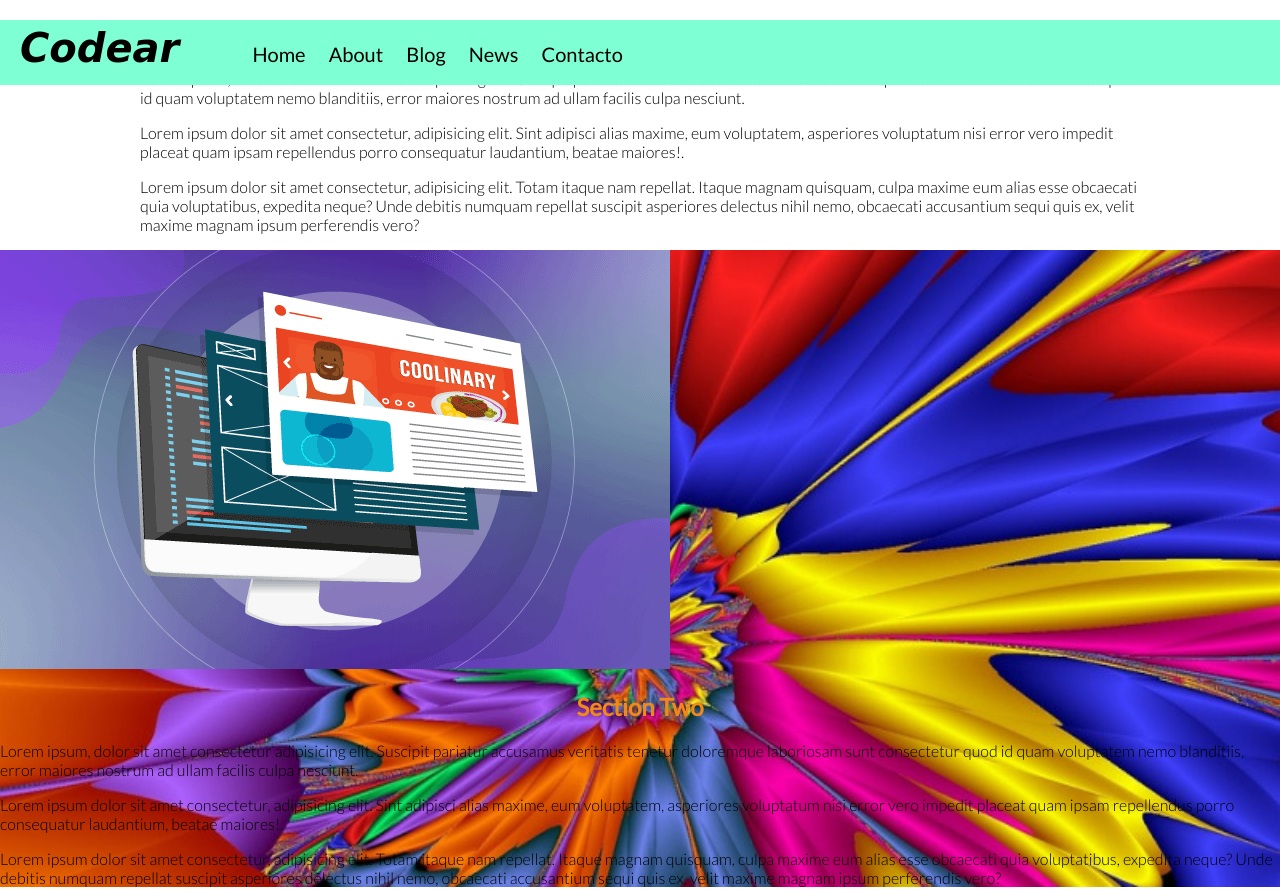
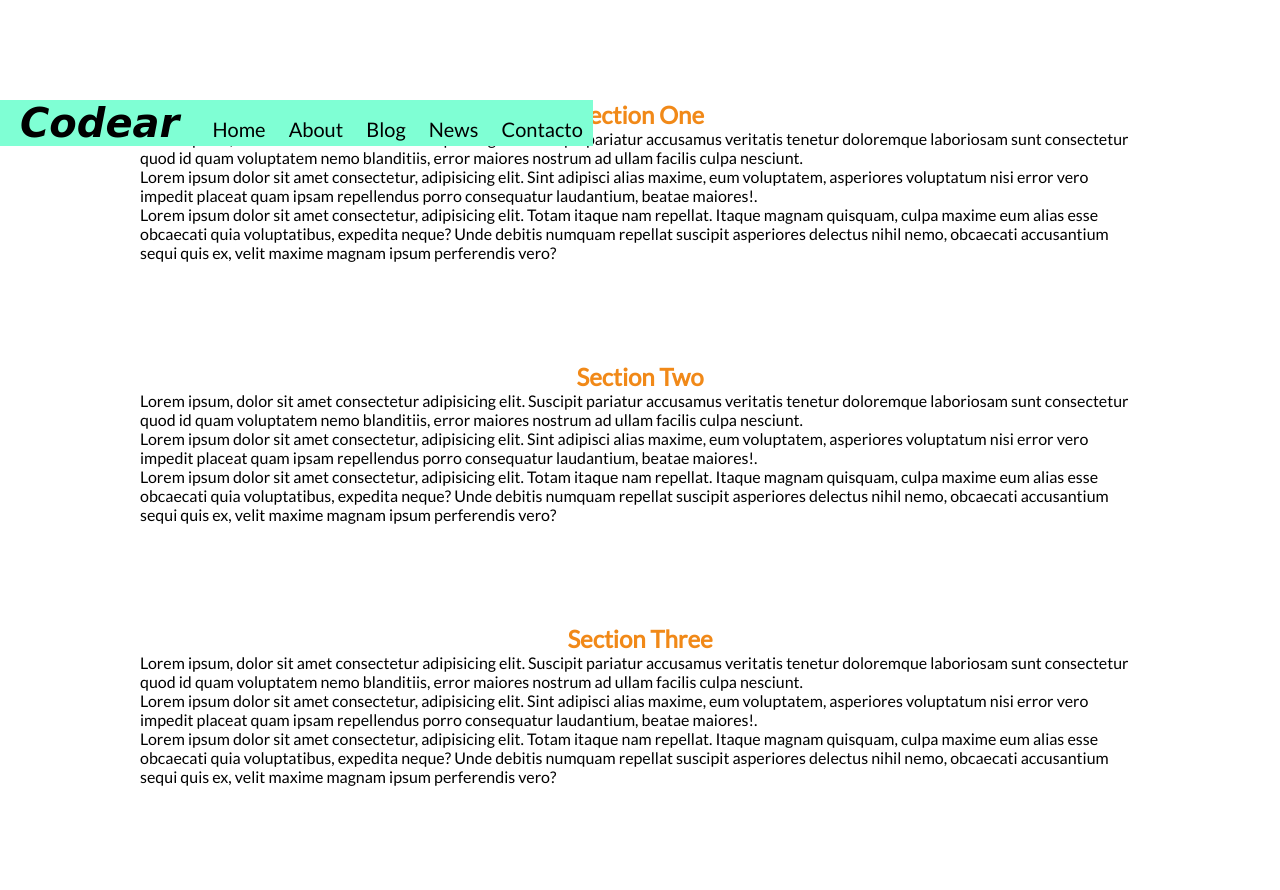
Before and after one commit to Kapee87/git-ejemplo, a plain HTML site: page index.html in a window 1280 px wide. Shown: the top 890 px of the page. Drawn offline with Linux system fonts and the light colour scheme; a web font is replaced by a local one.

Commit message:
no se que hice pero me salio

```diff
--- a/index.html
+++ b/index.html
@@ -6,11 +6,8 @@
     <meta name="viewport" content="width=device-width, initial-scale=1.0">
     <link rel="stylesheet" href="./stile.css">
     <title>Clase 2 css</title>
-</head>
-<body>
-
     <header>
-        <H1 class="logo">Codear</H1>
+        <h1 class="logo">Codear</h1>
         <nav>
             <ul>
                 <li><a href="">Home</a> </li>
@@ -21,15 +18,19 @@
             </ul>
         </nav>
     </header>
-    <main>
+</head>
+<body>
+
+
+    <main id="main">
         <section class="sections">
             <h2>Section One</h2>
             <p>Lorem ipsum, dolor sit amet consectetur adipisicing elit. Suscipit pariatur accusamus veritatis tenetur doloremque laboriosam sunt consectetur quod id quam voluptatem nemo blanditiis, error maiores nostrum ad ullam facilis culpa nesciunt. </p>
             <p>Lorem ipsum dolor sit amet consectetur, adipisicing elit. Sint adipisci alias maxime, eum voluptatem, asperiores voluptatum nisi error vero impedit placeat quam ipsam repellendus porro consequatur laudantium, beatae maiores!.</p>
             <p>Lorem ipsum dolor sit amet consectetur, adipisicing elit. Totam itaque nam repellat. Itaque magnam quisquam, culpa maxime eum alias esse obcaecati quia voluptatibus, expedita neque? Unde debitis numquam repellat suscipit asperiores delectus nihil nemo, obcaecati accusantium sequi quis ex, velit maxime magnam ipsum perferendis vero?</p>
         </section>
-        <section id="special-section">
-            <img src="./assetes/BLOG_criar-site-do-zero.png" alt=""><h2>Section Two</h2>
+        <section class="sections" id="special-section">
+            <h2>Section Two</h2>
         <p>Lorem ipsum, dolor sit amet consectetur adipisicing elit. Suscipit pariatur accusamus veritatis tenetur doloremque
             laboriosam sunt consectetur quod id quam voluptatem nemo blanditiis, error maiores nostrum ad ullam facilis culpa
             nesciunt. </p>
@@ -38,7 +39,7 @@
         <p>Lorem ipsum dolor sit amet consectetur, adipisicing elit. Totam itaque nam repellat. Itaque magnam quisquam, culpa
             maxime eum alias esse obcaecati quia voluptatibus, expedita neque? Unde debitis numquam repellat suscipit asperiores
             delectus nihil nemo, obcaecati accusantium sequi quis ex, velit maxime magnam ipsum perferendis vero?</p></section>
-            <section><h2>Section Three</h2>
+            <section class="sections"><h2>Section Three</h2>
             <p>Lorem ipsum, dolor sit amet consectetur adipisicing elit. Suscipit pariatur accusamus veritatis tenetur doloremque
                 laboriosam sunt consectetur quod id quam voluptatem nemo blanditiis, error maiores nostrum ad ullam facilis culpa
                 nesciunt. </p>
@@ -47,7 +48,7 @@
             <p>Lorem ipsum dolor sit amet consectetur, adipisicing elit. Totam itaque nam repellat. Itaque magnam quisquam, culpa
                 maxime eum alias esse obcaecati quia voluptatibus, expedita neque? Unde debitis numquam repellat suscipit asperiores
                 delectus nihil nemo, obcaecati accusantium sequi quis ex, velit maxime magnam ipsum perferendis vero?</p></section>
-                <section><h2>Section Four</h2>
+                <section class="sections"><h2>Section Four</h2>
                 <p>Lorem ipsum, dolor sit amet consectetur adipisicing elit. Suscipit pariatur accusamus veritatis tenetur doloremque
                     laboriosam sunt consectetur quod id quam voluptatem nemo blanditiis, error maiores nostrum ad ullam facilis culpa
                     nesciunt. </p>
@@ -57,7 +58,8 @@
                     maxime eum alias esse obcaecati quia voluptatibus, expedita neque? Unde debitis numquam repellat suscipit asperiores
                     delectus nihil nemo, obcaecati accusantium sequi quis ex, velit maxime magnam ipsum perferendis vero?</p></section>
                     <h3>apa la papa pepe</h3>
-    </main>
+                    <img src="./assetes/BLOG_criar-site-do-zero.png" alt="">
+        </main>
     <!-- <footer>
         <ul>
             <li>Home</li>
--- a/stile.css
+++ b/stile.css
@@ -3,6 +3,8 @@
 @import url('https://fonts.googleapis.com/css2?family=Lato&display=swap');
 *{
     box-sizing: border-box;
+    margin: 0;
+    padding: 0;
 
 }
 body {
@@ -12,14 +14,16 @@ body {
 }
 
 header {
-    margin: 0;
-    padding: 0;
-    background-color: aquamarine;
-    height: 65px;
-    padding-top: 5px;
-    position: fixed;
-    width: 100%;
+        position: fixed;
+        margin: auto;
+        padding: auto;
+        background-color: aquamarine;
+        /* height: 65px; */
+        padding-top: 0px;
+        /* width: 100%; */
+        z-index: 1000;
 }
+
 header *{
     display: inline;
 }
@@ -42,9 +46,10 @@ a {
 
 .sections{
     width: 1000px;
-    margin: 0 auto;
+    margin: 100px auto 0 auto;
+  position: relative;
 }
-
+ */
 p {
      font-weight: 300;
 }
@@ -52,12 +57,11 @@ h2 {
     text-align: center;
     color:#f18918;
 }
-
-#special-section {
+/* #special-section {
     background-image: url(./assetes/Imagen3-245003649.jpg);
     background-repeat: no-repeat;
     background-position: center;
     background-size: cover;
-    z-index: 1000;
+
     position: sticky;
-}
+} */
```
